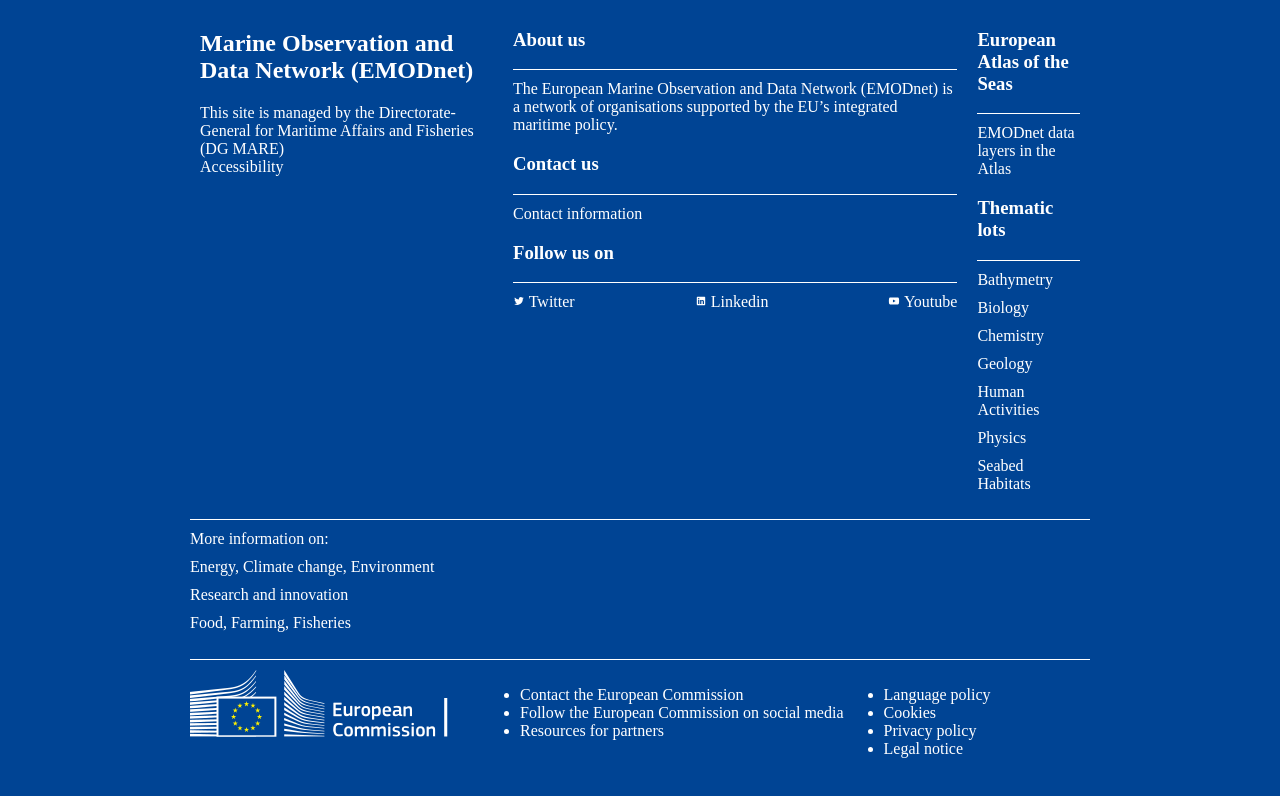
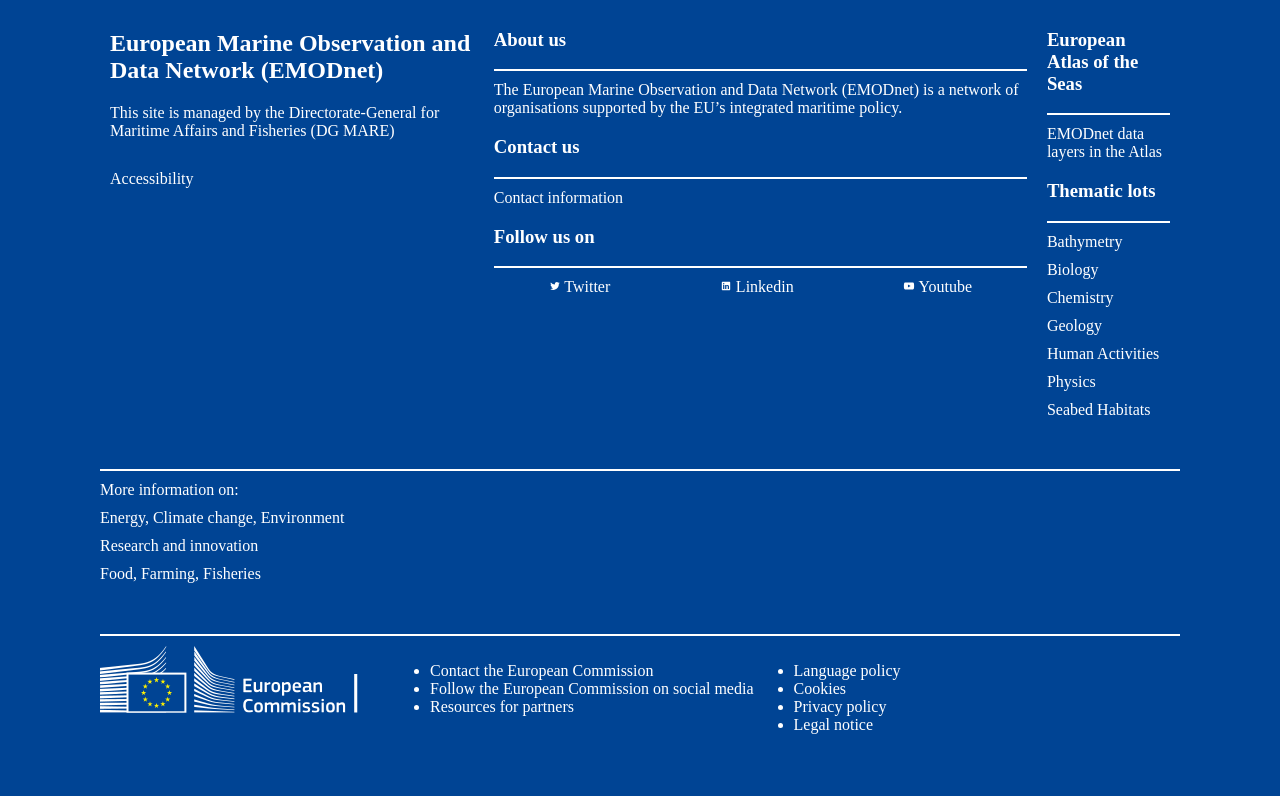
Before and after one commit to Alexis28J/emodnet-footer, a plain HTML site: page index.html in a window 1280 px wide. Drawn offline with Linux system fonts and the light colour scheme.

Commit message:
Revisione a casa (06.10.2025)

```diff
--- a/index.html
+++ b/index.html
@@ -17,10 +17,10 @@
                 <!-- (primo figlio del second child fat ha 3 figli) -->
 
                 <div class="box">
-                    <h2>Marine Observation and Data Network (EMODnet)</h2>
+                    <h2>European Marine Observation and Data Network (EMODnet)</h2>
                     <div>This site is managed by the Directorate-General for Maritime Affairs and Fisheries (DG MARE)</div>
 
-                    <div><a href="https://emodnet.ec.europa.eu/accessibility-statement">Accessibility</a></div>
+                    <div class="box-accessibility"><a href="https://emodnet.ec.europa.eu/accessibility-statement">Accessibility</a></div>
                 </div>
 
                 <div class="box">
--- a/style.css
+++ b/style.css
@@ -1,30 +1,32 @@
-*{
+* {
     /* border: solid red 1px; */
     box-sizing: border-box;
 }
 
-html, body{
+html,
+body {
     margin: 0px;
     padding: 0px;
     color: white;
 }
 
-.main-div{
+.main-div {
     height: 800px;
     background-color: #004494;
     display: flex;
     justify-content: center;
 }
 
-.first-child{
+.first-child {
     width: 900px;
     display: flex;
     flex-direction: column;
+    flex-grow: 0.5;
     gap: 10px;
     margin: 10px;
 }
 
-.second-child{
+.second-child {
     flex-grow: 2.5;
     display: flex;
 
@@ -36,8 +38,8 @@
 }
 
 /* (linee divisorie) */
-.divider{
-    height: 1px;
+.divider {
+    height: 2px;
     background-color: white;
 }
 
@@ -48,32 +50,36 @@
     text-decoration: none;
 }
 
-.box{
-margin: 0 10px;
+.box {
+    margin: 0 10px;
 }
 
 .box h3 {
     font-weight: 700;
 }
 
-.box-social{
+.box-accessibility {
+    margin-top: 30px;
+}
+
+.box-social {
     display: flex;
-    justify-content: space-between;
+    justify-content: space-around;
     margin-top: 10px;
 }
 
-.box-aboutus{
+.box-aboutus {
     margin-top: 10px;
 }
 
-.box-contactus{
+.box-contactus {
     margin-top: 10px;
 }
 
-.box-europeanatlas{
+.box-europeanatlas {
     margin-top: 10px;
 }
 
-.box-thematiclots{
+.box-thematiclots {
     margin-top: 10px;
 }
```
